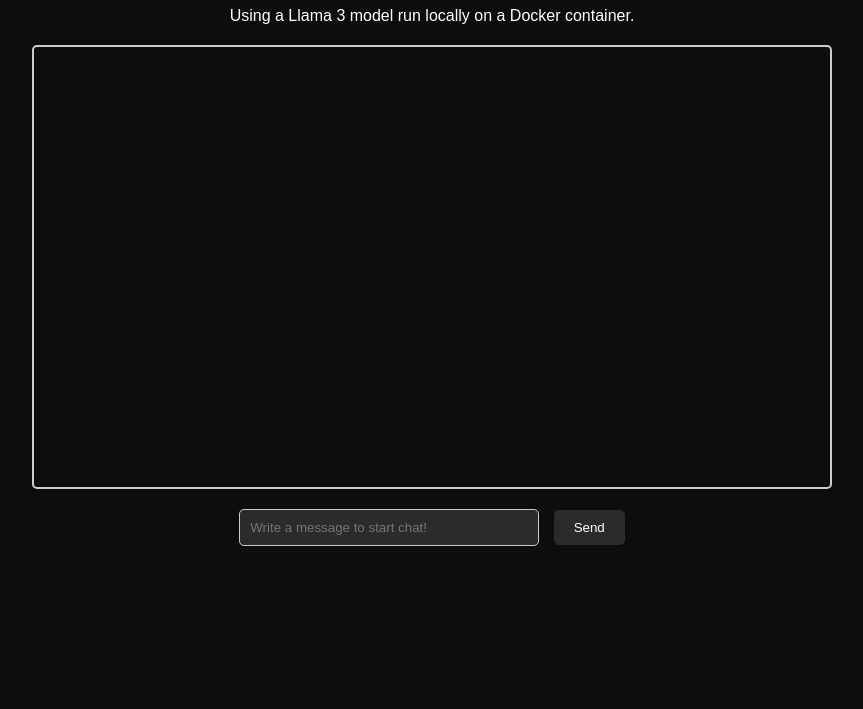
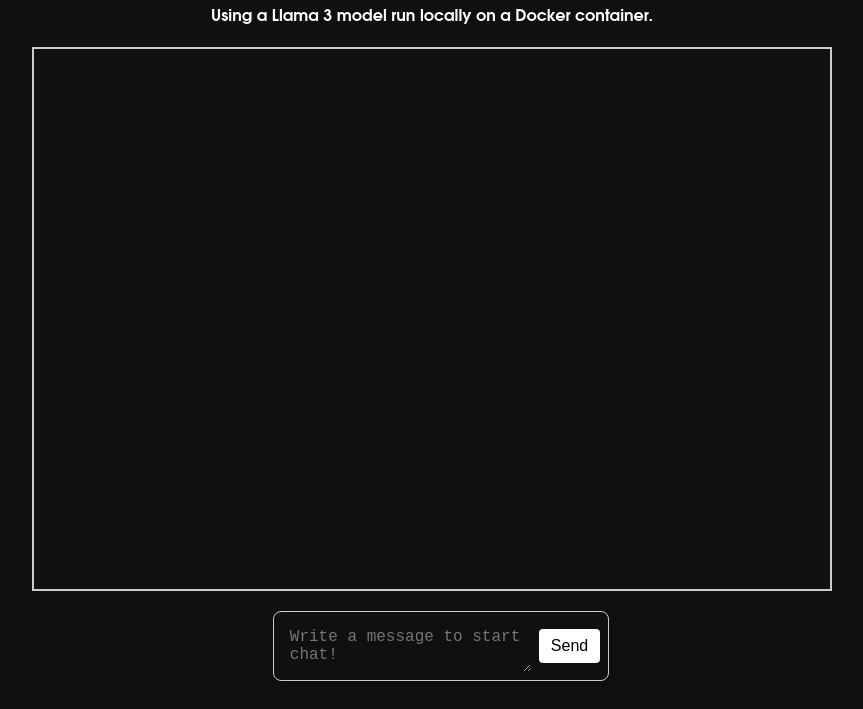
Before and after one commit to davidmrc6/local-chatbot, a website: page src/public/index.html in a window 1280 px wide. Shown: the part 101-810 px from the top of the page, without its empty margins (208-1071 px from the left). Drawn offline with Linux system fonts and the light colour scheme; no server answers.

Commit message:
Improve frontend, fix bugs, create README file

```diff
--- a/src/public/index.html
+++ b/src/public/index.html
@@ -19,8 +19,11 @@
 
         <div class="form-container">
             <form id="chatForm">
-                <input type="text" id="userInput" placeholder="Write a message to start chat!" required>
-                <button type="submit" id="submitButton">Send</button>
+                <div class="message-box">
+                    <textarea type="text" class="message-input" id="userInput" placeholder="Write a message to start chat!"
+                        required></textarea>
+                    <button type="submit" class="submit-button" id="submitButton">Send</button>
+                </div>
             </form>
         </div>
     </div>
--- a/src/public/index.js
+++ b/src/public/index.js
@@ -2,13 +2,6 @@ const chatForm = document.getElementById('chatForm');
 const userInput = document.getElementById('userInput');
 const submitButton = document.getElementById('submitButton');
 const chatContainer = document.getElementById('chatContainer');
-const statusDiv = document.getElementById('status');
-
-// Update status
-function updateStatus(message, isError = false) {
-    statusDiv.textContent = message;
-    statusDiv.className = isError ? 'status-error' : 'status-connected';
-}
 
 // Create message
 function addMessage(message, isUser = false, isError = false) {
@@ -17,17 +10,6 @@ function addMessage(message, isUser = false, isError = false) {
     messageDiv.textContent = message;
     return messageDiv;
 }
-
-// Test server connection
-fetch('http://localhost:3000/health')
-    .then(response => response.json())
-    .then(data => {
-        updateStatus('Connected to server');
-    })
-    .catch(error => {
-        updateStatus('Error connecting to server.', true);
-        console.error('Server connection error:', error,);
-    });
 
 chatForm.addEventListener('submit', async (e) => {
     e.preventDefault();
--- a/src/public/styles.css
+++ b/src/public/styles.css
@@ -1,22 +1,22 @@
 body {
-    background-color: #0d0d0d;
+    background-color: #101010;
     color: white;
+    font-family: Avenir, Montserrat, Corbel, 'URW Gothic', source-sans-pro, sans-serif;
+    font-weight: bold;
 }
 
 .container {
     max-width: 800px;
     margin: 0 auto;
     padding: 20px;
-    font-family: Arial, sans-serif;
     text-align: center;
 }
 
 .chat-container {
     border: 2px solid #ccc;
-    border-radius: 5px;
     padding: 20px;
     margin: 20px 0;
-    height: 400px;
+    height: 500px;
     overflow-y: auto;
 }
 
@@ -39,6 +39,7 @@ body {
 .bot-message {
     float: left;
     clear: both;
+    text-align: left;
 }
 
 .error-message {
@@ -55,31 +56,48 @@ body {
     margin-top: 20px;
 }
 
-input[type="text"] {
-    background-color: #2b2b2b;
-    color: white;
-    width: 300px;
-    padding: 10px;
+.message-box {
+    display: flex;
+    align-items: center;
+    width: 100%;
+    max-width: 400px;
     border: 1px solid #ccc;
-    border-radius: 5px;
-    margin-right: 10px;
-    box-sizing: border-box;
+    border-radius: 8px;
+    padding: 8px;
+    box-shadow: 0 2px 4px rgba(0, 0, 0, 0.1);
+    background-color: #101010;
 }
 
-button {
-    padding: 10px 20px;
-    background-color: #2b2b2b;
+.message-input {
+    flex: 1;
+    border: none;
+    outline: none;
+    padding: 8px;
+    font-size: 16px;
+    border-radius: 4px;
+    border-color: #2b2b2b;
+    background-color: transparent;
+    margin-right: 8px;
+    min-width: 0;
     color: white;
-    border: none;
-    border-radius: 5px;
-    cursor: pointer;
 }
 
-button:hover {
+.submit-button {
+    padding: 8px 12px;
+    border: none;
+    border-radius: 4px;
+    background-color: #fff;
+    color: black;
+    font-size: 16px;
+    cursor: pointer;
+    transition: background-color 0.2s;
+}
+
+.submit-button:hover {
     opacity: 0.8;
 }
 
-button:disabled {
+.submit-button:disabled {
     background-color: #cccccc;
     cursor: not-allowed;
 }
--- a/src/server.js
+++ b/src/server.js
@@ -131,6 +131,7 @@ app.post('/clear-history', (req, res) => {
     res.json({ message: 'Conversation history cleared' });
 });
 
+
 // Endpoint to get conversation history
 app.get('/history/:sessionId', (req, res) => {
     const { sessionId } = req.params;
@@ -142,11 +143,13 @@ app.get('/history/:sessionId', (req, res) => {
     res.json(conversationStore.get(sessionId));
 });
 
+
 // Health check endpoint
 app.get('/health', (req, res) => {
     res.json({ status: 'ok' });
 });
 
+
 // Start server
 app.listen(PORT, () => {
     console.log(`App listening at http://localhost:${PORT}`);
```
Also changed, not shown: README.MD.
